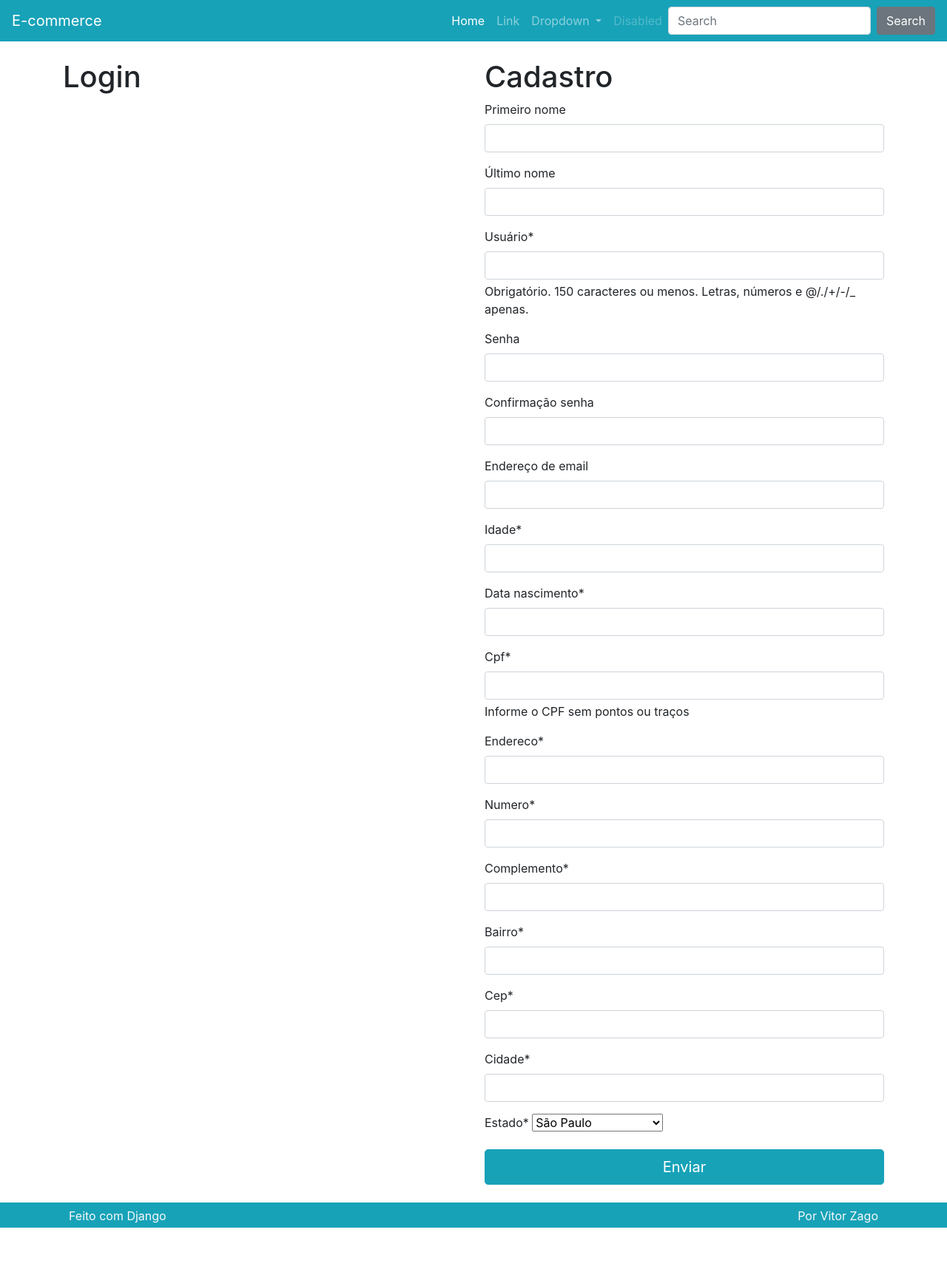
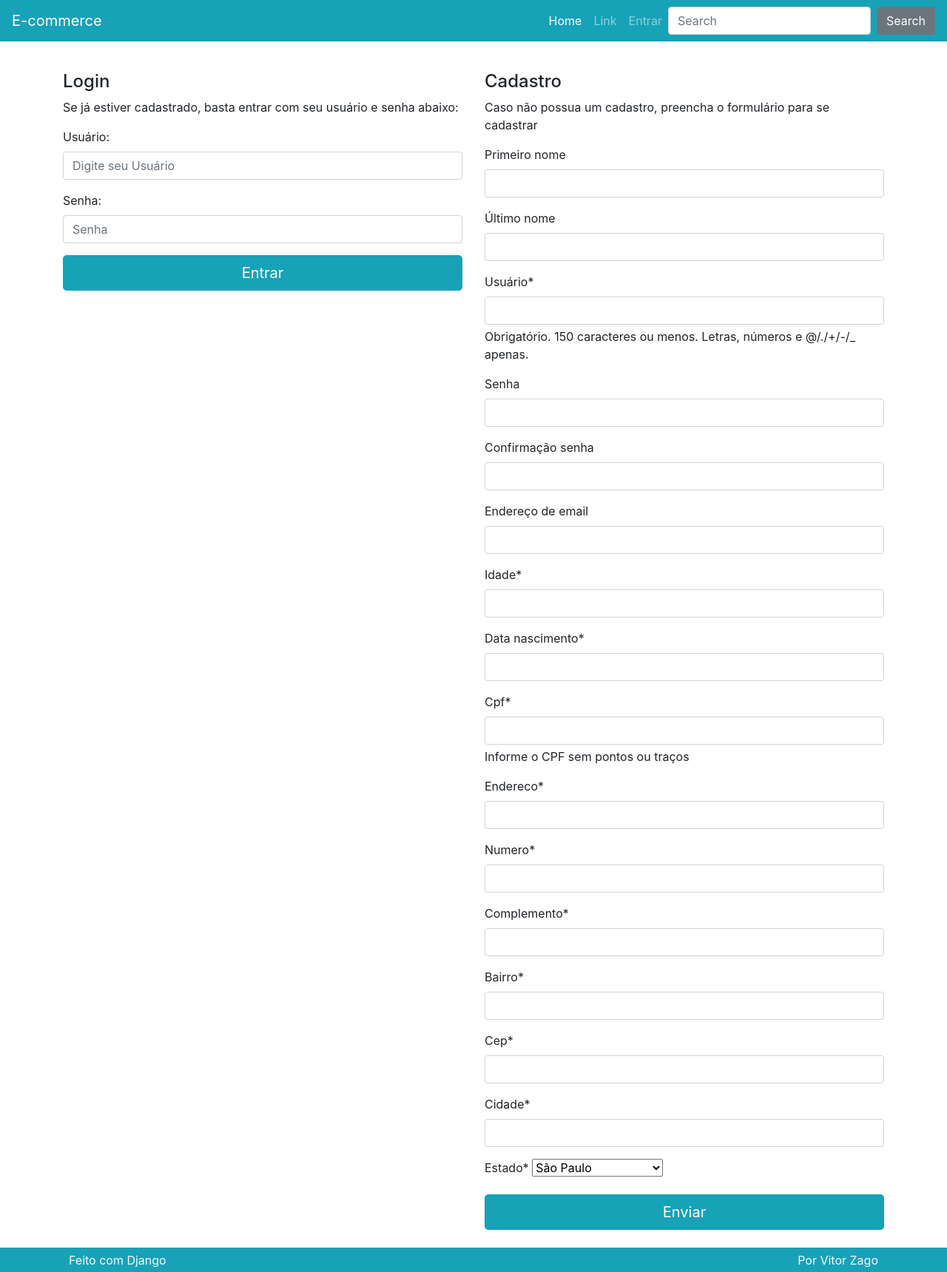
Before and after one commit to vzago/Django-Ecommerce-Project, a Django app: page /perfil/ in a window 1280 px wide. Shown: the whole page at 74% size. Before the commit the page ends 1660 px from the top, so only its background shows below. Run offline with Django 5.2, Linux system fonts and the light colour scheme; some libraries are stand-ins or nearby versions.

Commit message:
Login and Logout

```diff
--- a/perfil/templates/perfil/atualizar.html
+++ b/perfil/templates/perfil/atualizar.html
@@ -2,6 +2,7 @@
 
 {% block titulocadastro %}
 
-<h1>Atualizar Dados</h1>
+<h4>Atualizar Cadastro</h4>
+        <p>Utilize o formulário para atualizar os seus dados</p>
 
 {% endblock titulocadastro %}
--- a/perfil/templates/perfil/criar.html
+++ b/perfil/templates/perfil/criar.html
@@ -6,16 +6,33 @@
 <div class="row">
 
     {% if not request.user.is_authenticated %}
-    <div class="col-lg">
-        <h1>Login</h1>
+    <div class="col-lg mt-3">
+        <h4>Login</h4>
+        <p>Se já estiver cadastrado, basta entrar com seu usuário e senha abaixo:</p>
+
+        <form method = 'POST' action="{% url "perfil:login" %}">
+            {% csrf_token %}
+            <div class="form-group">
+              <label for="InputUsuario1">Usuário:</label>
+              <input type="text" name="username" class="form-control" id="InputUsuario1" aria-describedby="usuarioHelp" placeholder="Digite seu Usuário">
+            </div>
+            <div class="form-group">
+              <label for="exampleInputPassword1">Senha:</label>
+              <input type="password" name="password" class="form-control" id="exampleInputPassword1" placeholder="Senha">
+            </div>
+            <button type="submit" class="btn btn-primary btn-block btn-lg">Entrar</button>
+          </form>
+
+
     </div>
     {% endif %}
 
-    <div class="col-lg">
+    <div class="col-lg mt-3">
 
         {% block titulocadastro %}
 
-        <h1>Cadastro</h1>
+        <h4>Cadastro</h4>
+        <p>Caso não possua um cadastro, preencha o formulário para se cadastrar</p>
 
         {% endblock titulocadastro %}
 
--- a/perfil/views.py
+++ b/perfil/views.py
@@ -1,8 +1,9 @@
-from django.shortcuts import render, get_object_or_404
+from django.shortcuts import render, get_object_or_404, redirect
 from django.views import View
 from django.http import HttpResponse
 from django.contrib.auth.models import User
 from django.contrib.auth import authenticate, login, logout
+from django.contrib import messages
 import copy
 
 from . import models
@@ -59,8 +60,7 @@
 
 class Criar(BasePerfil):
     def post(self, *args, **kwargs):
-        # if not self.userform.is_valid() or not self.perfilform.is_valid():
-        if not self.userform.is_valid():
+        if not self.userform.is_valid() or not self.perfilform.is_valid():
             return self.renderizar
 
         username = self.userform.cleaned_data.get('username')
@@ -115,7 +115,18 @@
 
         self.request.session['carrinho'] = self.carrinho
         self.request.session.save()
-        return self.renderizar
+
+        messages.success(
+            self.request,
+            'Seu Cadastro foi criado/atualizado com sucesso !'
+        )
+
+        messages.success(
+            self.request,
+            'Você fez login e pode concluir a sua compra !'
+        )
+
+        return redirect('perfil:criar')
 
 
 class Atualizar(View):
@@ -124,10 +135,42 @@
 
 
 class Login(View):
-    def get(self, *args, **kwargs):
-        return HttpResponse('Login')
+    def post(self, *args, **kwargs):
+        username = self.request.POST.get('username')
+        password = self.request.POST.get('password')
 
+        if not username or not password:
+            messages.error(
+                self.request,
+                'Usuário e senha são obrigatórios'
+            )
+            return redirect('perfil:criar')
+
+        usuario = authenticate(self.request, username=username, password=password)
+
+        if not usuario:
+            messages.error(
+                self.request,
+                'Usuário e senha são obrigatórios'
+            )
+            return redirect('perfil:criar')
+
+        login(self.request, user=usuario)
+
+        messages.success(
+            self.request,
+            'Você fez login e pode concluir a sua compra !'
+        )
+
+        return redirect('produto:carrinho')
 
 class Logout(View):
     def get(self, *args, **kwargs):
-        return HttpResponse('Logout')
+        carrinho = copy.deepcopy(self.request.session.get('carrinho', {}))
+
+        logout(self.request)
+
+        self.request.session['carrinho'] = carrinho
+        self.request.session.save()
+
+        return redirect('produto:lista')
--- a/templates/parciais/_nav.html
+++ b/templates/parciais/_nav.html
@@ -15,21 +15,24 @@
             <li class="nav-item">
                 <a class="nav-link" href="#">Link</a>
             </li>
+
+            {% if request.user.is_authenticated %}
             <li class="nav-item dropdown">
                 <a class="nav-link dropdown-toggle" href="#" id="navbarDropdown" role="button" data-toggle="dropdown"
                     aria-haspopup="true" aria-expanded="false">
-                    Dropdown
+                    Conta
                 </a>
                 <div class="dropdown-menu" aria-labelledby="navbarDropdown">
-                    <a class="dropdown-item" href="#">Action</a>
-                    <a class="dropdown-item" href="#">Another action</a>
-                    <div class="dropdown-divider"></div>
-                    <a class="dropdown-item" href="#">Something else here</a>
+                    <a class="dropdown-item" href="{% url "perfil:criar" %}">Atualizar Dados</a>
+                    <a class="dropdown-item" href="{% url "perfil:logout" %}">Sair</a>
                 </div>
             </li>
+            {% else %}
+
             <li class="nav-item">
-                <a class="nav-link disabled" href="#">Disabled</a>
+                <a class="nav-link" href="{% url "perfil:criar" %}">Entrar</a>
             </li>
+            {% endif %}
 
             {% if request.session.carrinho %}
             <li class="nav-item">
```
